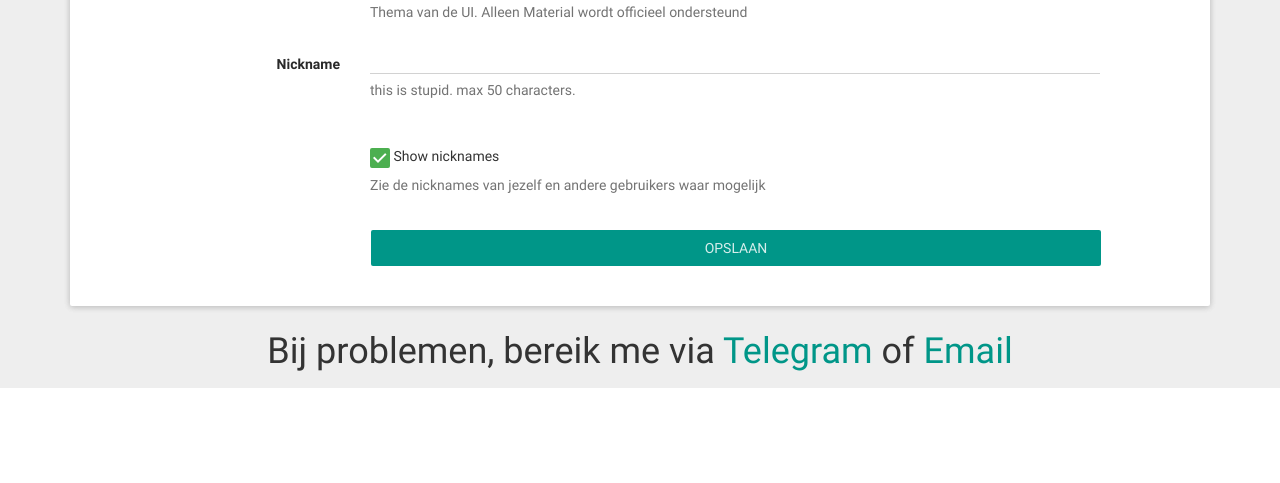
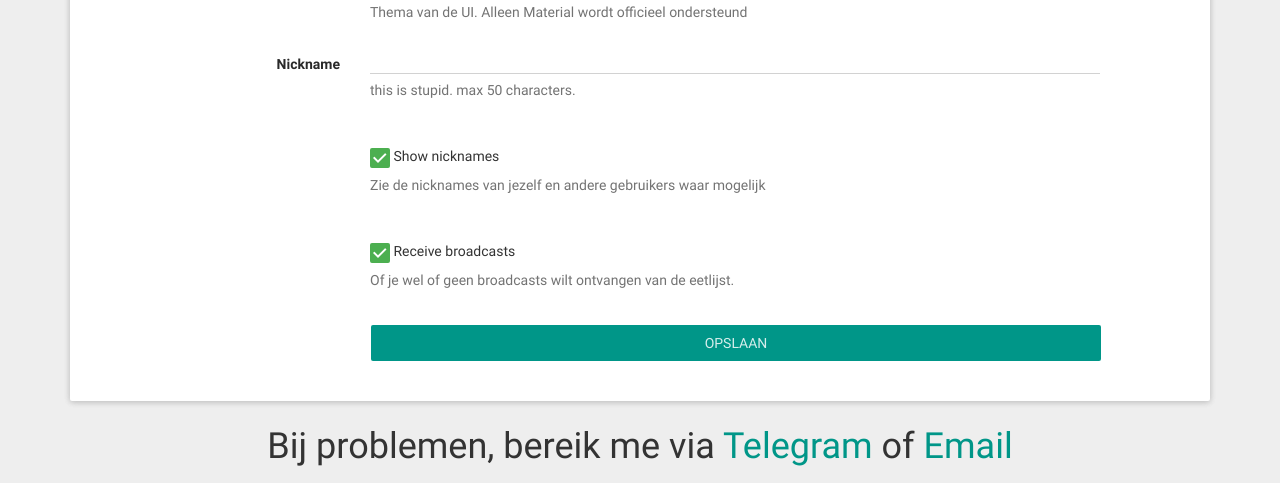
Before and after one commit to esrg-knights/Socrates, a Django app: page /accounts/settings/ in a window 1280 px wide. Shown: the part 1442-1925 px from the top of the page. Before the commit the page ends 1830 px from the top, so only its background shows below. Run offline with Django 3.2, Linux system fonts and the light colour scheme; the visitor is signed in with stand-in values (Sample User, id 1); data that the repository does not hold is empty; some libraries are stand-ins or nearby versions.

Commit message:
Added broadcasst switch

```diff
--- a/account/forms.py
+++ b/account/forms.py
@@ -193,6 +193,7 @@ class DetailsForm(forms.ModelForm):
             "theme",
             "nickname",
             "show_nicknames",
+            "receive_broadcasts",
         )
 
         self.helper.form_class = 'form-horizontal'
--- a/assets/templates/base.html
+++ b/assets/templates/base.html
@@ -85,8 +85,8 @@
                             {% endfor %}
                             <li><a href="{% url 'account:groups' %}"><i class="fa fa-users"></i> Groepen</a></li>
                             <li class="divider"></li>
-                            <li><a href="{% url 'account:index' %}"><i class="fa fa-user"></i>Thuis</a></li>
-                            <li><a href="{% url 'account:settings' %}"><i class="fa fa-cog"></i>Profiel</a></li>
+                            <li><a href="{% url 'account:index' %}"><i class="fa fa-user"></i> Thuis</a></li>
+                            <li><a href="{% url 'account:settings' %}"><i class="fa fa-cog"></i> Profiel</a></li>
                             <li><a href="{% url 'account:logout' %}"><i class="fa fa-sign-out"></i> Logout</a></li>
                         </ul>
                     </li>
```
